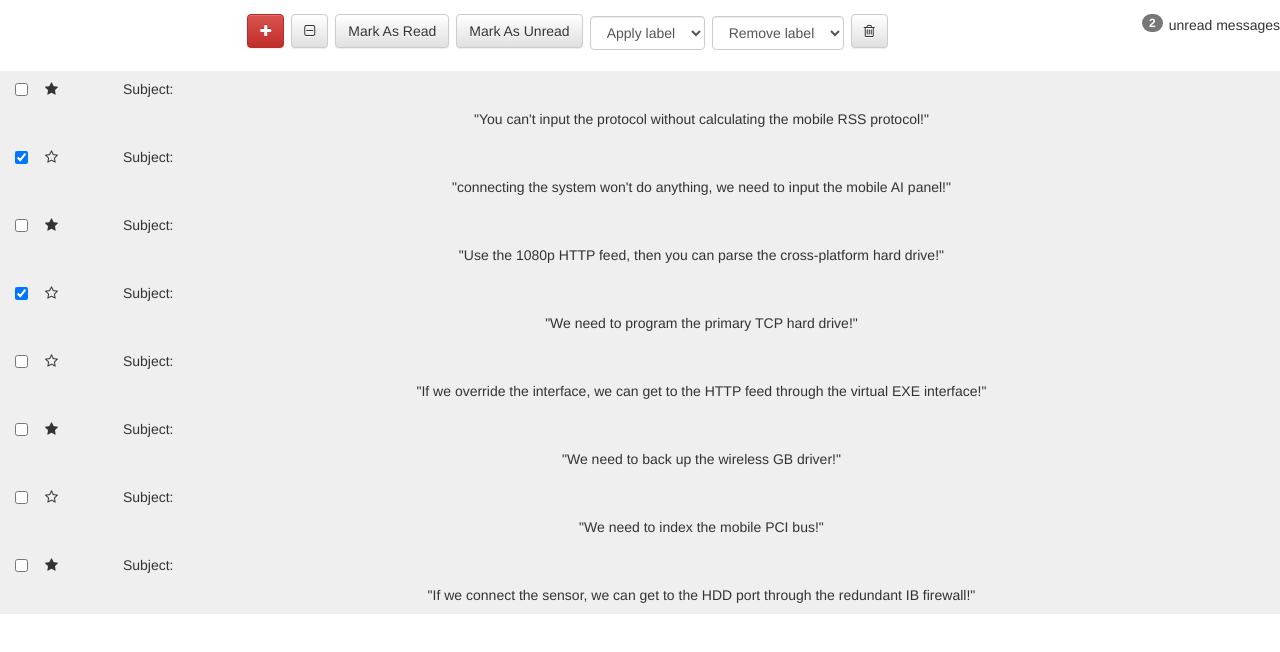
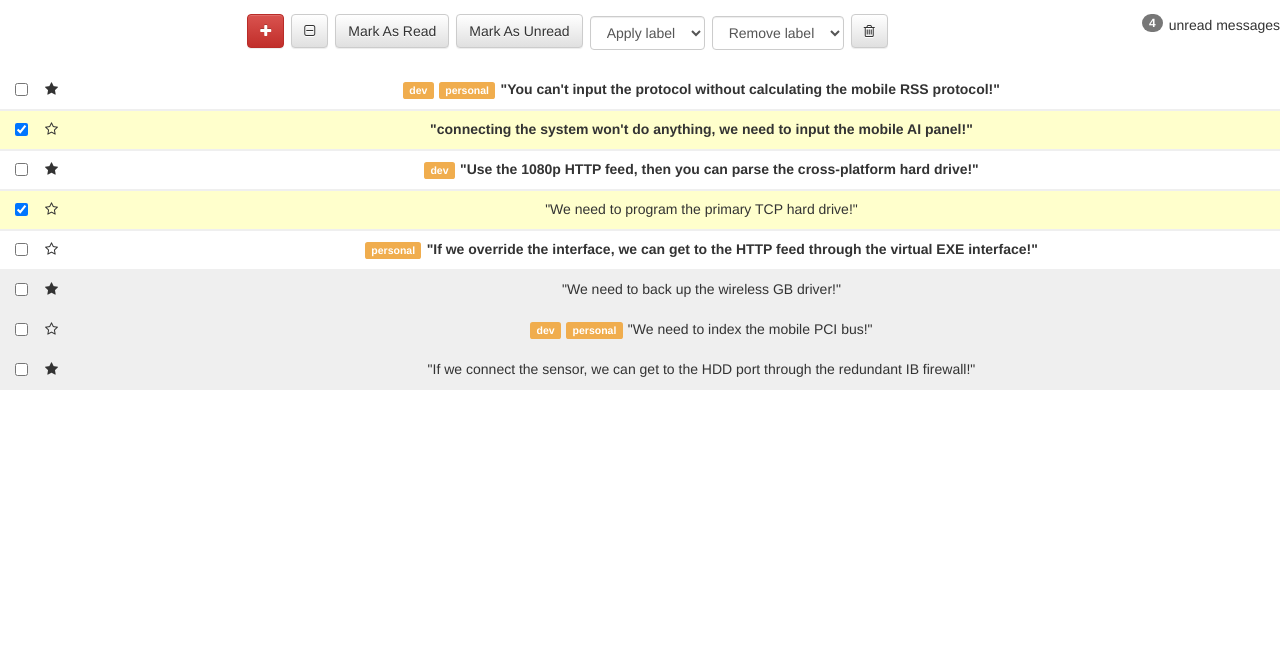
Before and after one commit to andersontyler65/react-inbox, a React (Create React App) app: page / in a window 1280 px wide. Shown: the top 652 px of the page. Built offline with nearby package versions, Linux system fonts and the light colour scheme.

Commit message:
everything working

```diff
--- a/src/App.js
+++ b/src/App.js
@@ -74,16 +74,13 @@ class App extends Component {
 
 
   toggleProperty = (message, property) => {
-    this.setState((prevState) => {
-      console.log(prevState);
-      const index = prevState.messages.indexOf(message)
-      return {
+      const index = this.state.messages.indexOf(message)
+      this.setState({
         messages: [
-          ...prevState.messages.slice(0, index),
+          ...this.state.messages.slice(0, index),
           { ...message, [property]: !message[property] },
-          ...prevState.messages.slice(index + 1),
+          ...this.state.messages.slice(index + 1),
         ]
-      };
     })
   }
 
@@ -94,8 +91,51 @@ class App extends Component {
   toggleStar = (message) => {
     this.toggleProperty(message, 'starred')
   }
+  toggleRead = (message) => {
+    this.toggleProperty(messages, 'read')
+  }
 
-  markAsRead() {
+  applyLabel = (label) => {
+    const messages = this.state.messages.map(message => (
+      message.selected && !message.labels.includes(label) ?
+      {...message, labels: [...message.labels, label].sort()} : message
+    ))
+    this.setState({ messages })
+  }
+
+  removeLabel = (label) => {
+    const messages = this.state.messages.map(message => {
+      const index = message.labels.indexOf(label)
+      if(message.selected && index > -1){
+        return {
+          ...message,
+          labels: [
+            ...message.labels.slice(0, index),
+            ...message.labels.slice(index + 1)
+          ]
+        }
+      }
+      return message
+    })
+    this.setState({ messages })
+  }
+
+  deleteMessages = () => {
+    const messages = this.state.messages.filter(message => !message.selected)
+    this.setState({ messages })
+  }
+
+  toggleSelectAll = () => {
+    const selectedMessages = this.state.messages.filter(message => message.selected)
+    const selected = selectedMessages.length !== this.state.messages.length
+    this.setState({
+      messages: this.state.messages.map(message => (
+        message.selected !== selected ? {...message, selected } : message
+      ))
+    })
+  }
+
+  markAsRead = (message) => {
     this.setState((prevState) => {
       return {
         messages: prevState.messages.map(message => (
@@ -105,19 +145,35 @@ class App extends Component {
     })
   }
 
+  markAsUnread = () => {
+    this.setState({
+      messages: this.state.messages.map(message => (
+        message.selected ? {...message, read: false } : message
+      ))
+    })
+  }
+
   render() {
-    console.log(this.state);
+    console.log(this.state.messages);
     return (
       <div className="App">
-        <Toolbar />
+        <Toolbar
+          markAsRead = { this.markAsRead }
+          markAsUnread = { this.markAsUnread }
+          applyLabel = { this.applyLabel }
+          removeLabel = { this.removeLabel }
+          deleteMessages = { this.deleteMessages }
+          toggleSelectAll = { this.toggleSelectAll }
+          messages = { this.state. messages }
+        />
         <Messages
-          messages={ this.state.messages }
-          toggleProperty={this.toggleProperty}
-          toggleSelect={this.toggleSelect}
-          toggleStar={this.toggleStar}
-          markAsRead={this.markAsRead}
+          messages = { this.state.messages }
+          toggleSelect = { this.toggleSelect }
+          toggleProperty = { this.toggleProperty }
+          toggleStar = { this.toggleStar }
+          toggleRead = { this.toggleRead }
+          applyLabel = { this.applyLabel}
         />
-        {/* <Message /> */}
       </div>
     )
   }
--- a/src/components/Message.js
+++ b/src/components/Message.js
@@ -4,44 +4,56 @@ import Messages from '../components/Messages';
 class Message extends React.Component {
   constructor(props) {
     super(props)
-
 }
-
-
   send = () => {
       this.setState((props) => ({
         state: this.state.message
       }))
     }
 
+  classes = () => {
+    let classes = `row message ${this.props.message.read ? 'read' : 'unread' } ${this.props.message.selected ? 'selected' : ""}`
+    return classes;
+  }
+starMessage = (e) => {
+  e.stopPropagation()
+  this.props.toggleStar(this.props.message, 'starred')
+}
+Labels = ({label}) => {
+  return (
+    <span className="label label-warning">{label}</span>
+  )
+}
+
   render() {
-    // console.log(this.props)
-    const messageSubject = {
-        subject: this.props.message.subject,
-      }
+    const messageSubject = this.props.message.subject;
 
-      const readClass = messageSubject.read ? 'read' : 'unread'
+      const readClass = this.props.message.read ? 'true' : 'false';
 
-      return (
-      <div className="row message read">
+      return(
+      <div onClick={()=>this.props.toggleProperty(this.props.message, "selected")} className={this.classes()}>
+
       <div className="col-xs-1">
         <div className="row">
           <div className="col-xs-2">
-            <input type="checkbox" checked={this.props.message.selected}
-              onClick={()=>this.props.toggleSelect(this.props.message)}/>
+            <input
+              type="checkbox"
+              readOnly={true} checked={ !!this.props.message.selected}
+            />
           </div>
           <div className="star-container col-xs-2">
-            <i className={this.props.message.starred?'star fa fa-star':'star fa fa-star-o'} onClick={()=>this.props.toggleStar(this.props.message)}></i>
+            <i className={this.props.message.starred ? 'star fa fa-star':'star fa fa-star-o'} onClick={this.starMessage}></i>
           </div>
         </div>
       </div>
-      <div className="col-xs-11">
-            <p align="left">Subject:</p>{JSON.stringify(messageSubject.subject)}
+    <div className="col-xs-11">
+        {this.props.message.labels.map((label, i) => <this.Labels key={i} label={label} /> )}
+        {JSON.stringify(messageSubject)}
       </div>
     </div>
-        )
-      }
+    )
   }
+}
 
 
 export default Message;
--- a/src/components/Messages.js
+++ b/src/components/Messages.js
@@ -4,12 +4,9 @@ import Message from '../components/Message'
 class Messages extends React.Component {
   constructor(props) {
     super(props)
-    // console.log(props);
   };
   render() {
-    // console.log(this.props)
     return (
-
       <div>
         {
           this.props.messages.map((message, i) => <Message
@@ -18,11 +15,14 @@ class Messages extends React.Component {
             toggleSelect={this.props.toggleSelect}
             toggleProperty={this.props.toggleProperty}
             toggleStar={this.props.toggleStar}
+            toggleRead = { this.props.toggleRead }
+            markAsRead = { this.props.markAsRead }
+            markAsUnread = { this.props.markAsUnread }
           />)
         }
       </div>
     )
-    }
+  }
 }
 
 
--- a/src/components/Toolbar.js
+++ b/src/components/Toolbar.js
@@ -1,14 +1,27 @@
 import React from 'react'
 
+const Toolbar = ({markAsRead, markAsUnread, applyLabel, removeLabel, deleteMessages, toggleSelectAll, messages}) => {
 
+  const unreadCount = messages.filter(message => !message.read).length
+  const selectedCount = messages.filter(message => message.selected).length
+  let selectAllClass
 
+  switch(selectedCount) {
+    case 0:
+    selectAllClass = 'fa-square-o'
+    break;
+  case messages.length:
+    selectAllClass = 'fa-check-square-o'
+    break;
+    default:
+  selectAllClass = 'fa-minus-square-o'
+  }
 
-const Toolbar = () => {
   return (
     <div className="row toolbar">
       <div className="col-md-12">
         <p className="pull-right">
-          <span className="badge badge">2</span>
+          <span className="badge badge">{unreadCount}</span>
           unread messages
         </p>
 
@@ -16,33 +29,33 @@ const Toolbar = () => {
           <i className="fa fa-plus"></i>
         </a>
 
-        <button className="btn btn-default">
+        <button onClick={toggleSelectAll} className="btn btn-default">
           <i className="fa fa-minus-square-o"></i>
         </button>
 
-        <button className="btn btn-default">Mark As Read</button>
+        <button onClick={markAsRead} disabled={selectedCount===0} className="btn btn-default">Mark As Read</button>
 
-        <button className="btn btn-default">Mark As Unread</button>
+        <button onClick={markAsUnread} disabled={selectedCount===0} className="btn btn-default">Mark As Unread</button>
 
-        <select className="form-control label-select">
+        <select onChange={(e)=>{applyLabel(e.target.value); e.target.selectedIndex=0}} className="form-control label-select">
           <option>Apply label</option>
-          <option value="dev">dev</option>
-          <option value="personal">personal</option>
-          <option value="gschool">gschool</option>
+          <option onClick={applyLabel} value="dev">dev</option>
+          <option onClick={applyLabel} value="personal">personal</option>
+          <option onClick={applyLabel} value="gschool">gschool</option>
         </select>
 
-        <select className="form-control label-select">
+        <select onChange={(e)=>{removeLabel(e.target.value); e.target.selectedIndex=0}} className="form-control label-select">
           <option>Remove label</option>
-          <option value="dev">dev</option>
-          <option value="personal">personal</option>
-          <option value="gschool">gschool</option>
+          <option onClick={removeLabel} value="dev">dev</option>
+          <option onClick={removeLabel} value="personal">personal</option>
+          <option onClick={removeLabel} value="gschool">gschool</option>
         </select>
 
         <button className="btn btn-default">
-          <i className="fa fa-trash-o"></i>
+          <i onClick = {deleteMessages} className="fa fa-trash-o"></i>
         </button>
       </div>
     </div>
-)
+  )
 }
 export default Toolbar;
```
